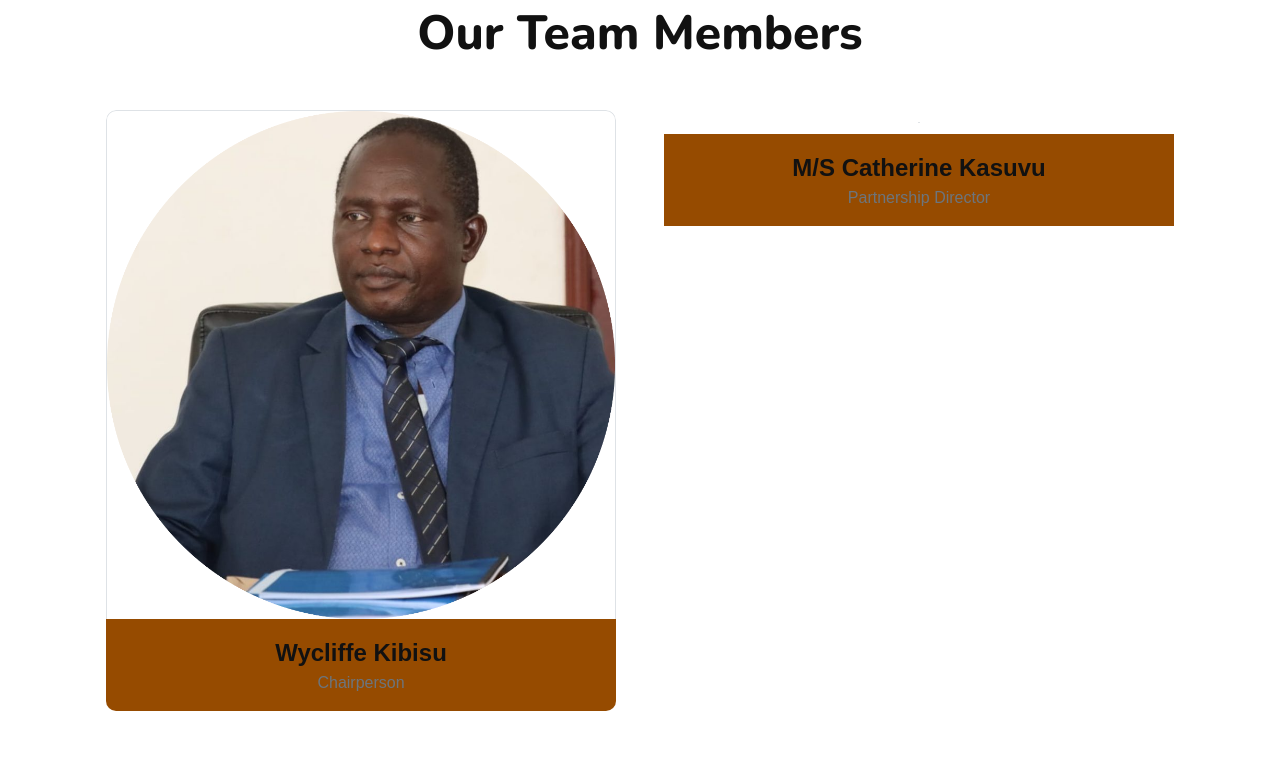
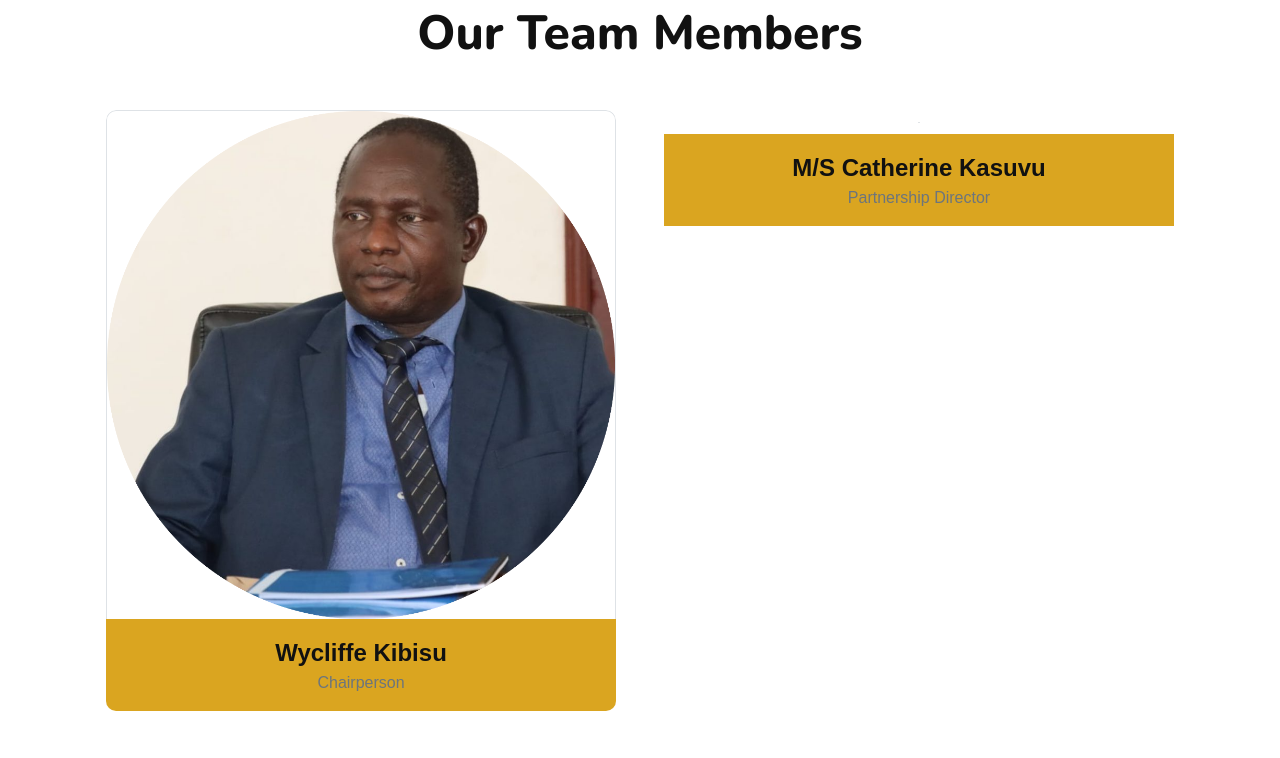
Before and after one commit to MaxOmondi/EGPAK, a plain HTML site: page index.html in a window 1280 px wide. Shown: the part 3784-4542 px from the top of the page. Drawn offline with nearby package versions, Linux system fonts and the light colour scheme.

Commit message:
Update style.css

```diff
--- a/css/style.css
+++ b/css/style.css
@@ -485,7 +485,7 @@
 
 /*** Team Start ***/
 .team-content{
-    background-color: #964B00;
+    background-color: goldenrod;
 }
 .team-item {
     position: relative;
```
